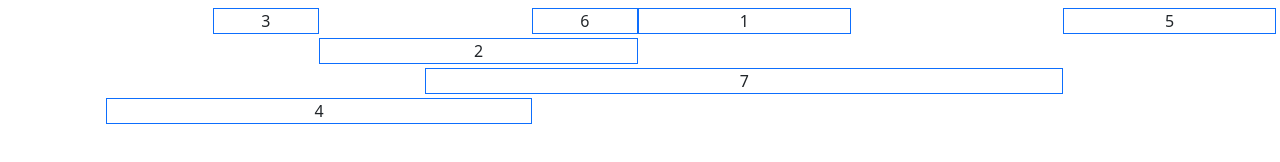
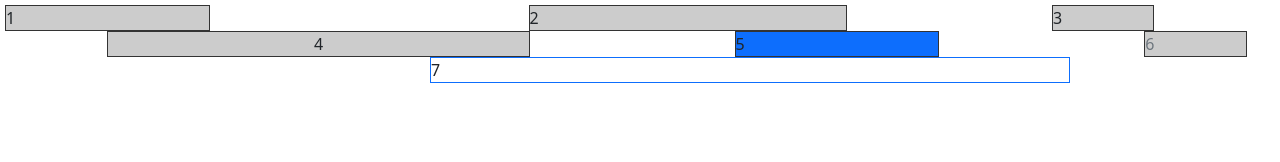
Before and after one commit to mssoheil/mapsa_class2, a plain HTML site: page index.html in a window 1280 px wide. Drawn offline with nearby package versions, Linux system fonts and the light colour scheme.

Commit message:
feat: handle order with flexbox

```diff
--- a/index.css
+++ b/index.css
@@ -8,9 +8,10 @@
     display: flex;
     width: 100%;
     margin: 5px;
+    flex-wrap: wrap;
 }
 
-.pure-col-1 {
+/* .pure-col-1 {
     flex: 2;
     order: 2;
 
@@ -44,4 +45,75 @@
     flex: 6;
     margin-left: 33%;
     margin-right: 16.6%;
+} */
+
+.pure-col-5 {
+    width: 50%;
+    margin-right: 24.9%;
 }
+.pure-col-6 {
+    width: 16%;
+    margin-right: 8%;
+}
+.pure-col-7 {
+    width: 50%;
+    margin: 0 25%;
+}
+.pure-col-4 {
+    width: 24.9%;
+    margin-left: 49%;
+}
+.pure-col-1 {
+    width: 75%;
+    margin-right: 24.9%;
+
+}
+.pure-col-2 {
+    width: 50%;
+    margin-left: 50vw;
+}
+.pure-col-3 {
+    width: 100%;
+
+}
+
+@media screen and (min-width: 700px) {
+    .pure-col {
+        margin-right: 0;
+    }
+    .pure-col-1 {
+        width: 16%;
+        margin-left: 0;
+        order: 0;
+    }
+    .pure-col-2 {
+        width: 24.9%;
+        margin-left: 24.9%;
+        order: 1;
+    }
+    .pure-col-3 {
+        width: 8%;
+        margin-left: 16%;
+        order: 2;
+    }
+    .pure-col-4 {
+        width: 33%;
+        margin-left: 8%;
+        order: 3;
+    }
+    .pure-col-5 {
+        width: 16%;
+        margin-left: 16%;
+        order: 4;
+    }
+    .pure-col-6 {
+        width: 8%;
+        margin-left: 16%;
+        order: 5;
+    }
+    .pure-col-7 {
+        width: 50%;
+        margin-left: 33.2%;
+        order: 6
+    }
+}
--- a/index.html
+++ b/index.html
@@ -65,21 +65,29 @@
     <div class="pure-row">
         <div class="box pure-col-7 pure-col">7</div>
     </div> -->
-    <div class="container-fluid">
+    <!-- <div class="container-fluid">
         <div class="row">
 
             <div class="row gx-1 gy-1">
-                <div class="col-2 text-center border border-primary order-3">1</div>
-                <div class="col-3 offset-3 text-center border border-primary order-5">2</div>
-                <div class="col-1 offset-2 text-center border border-primary order-md-last order-lg-first">3</div>
-
-                <div class="col-4 offset-1 text-center border border-primary order-last">4</div>
-                <div class="col-2 offset-2 text-center border border-primary order-3">5</div>
-                <div class="col-1 offset-2 text-center border border-primary order-2">6</div>
-
-                <div class="col-6 offset-4 text-center border border-primary order-5">7</div>
+                <div class="col-6 col-md-2 offset-md-2 text-center border border-primary order-md-4">5</div>
+                <div class="col-2 offset-3 col-md-1 offset-md-2 text-center border border-primary order-md-5">6</div>
+                <div class="col-6 offset-3 col-md-6 offset-md-4 text-center border border-primary order-md-last">7</div>
+                <div class="col-3 offset-6 col-md-4 offset-md-1 text-center border border-primary order-md-3">4</div>
+                <div class="col-9 col-md-2 text-center border border-primary order-md-first">1</div>
+                <div class="col-6 offset-6 col-md-3 offset-md-3 text-center border border-primary order-md-1">2</div>
+                <div class="col col-md-1 offset-md-2 text-center border border-primary order-md-2">3</div>
             </div>
         </div>
+    </div> -->
+
+    <div class="pure-row">
+        <div class="box pure-col-5 pure-col bg-primary">5</div>
+        <div class="box pure-col-6 pure-col text-muted">6</div>
+        <div class="pure-col-7 pure-col border border-primary">7</div>
+        <div class="box pure-col-4 pure-col text-center">4</div>
+        <div class="box pure-col-1 pure-col">1</div>
+        <div class="box pure-col-2 pure-col">2</div>
+        <div class="box pure-col-3 pure-col">3</div>
     </div>
 </body>
 </html>
```
